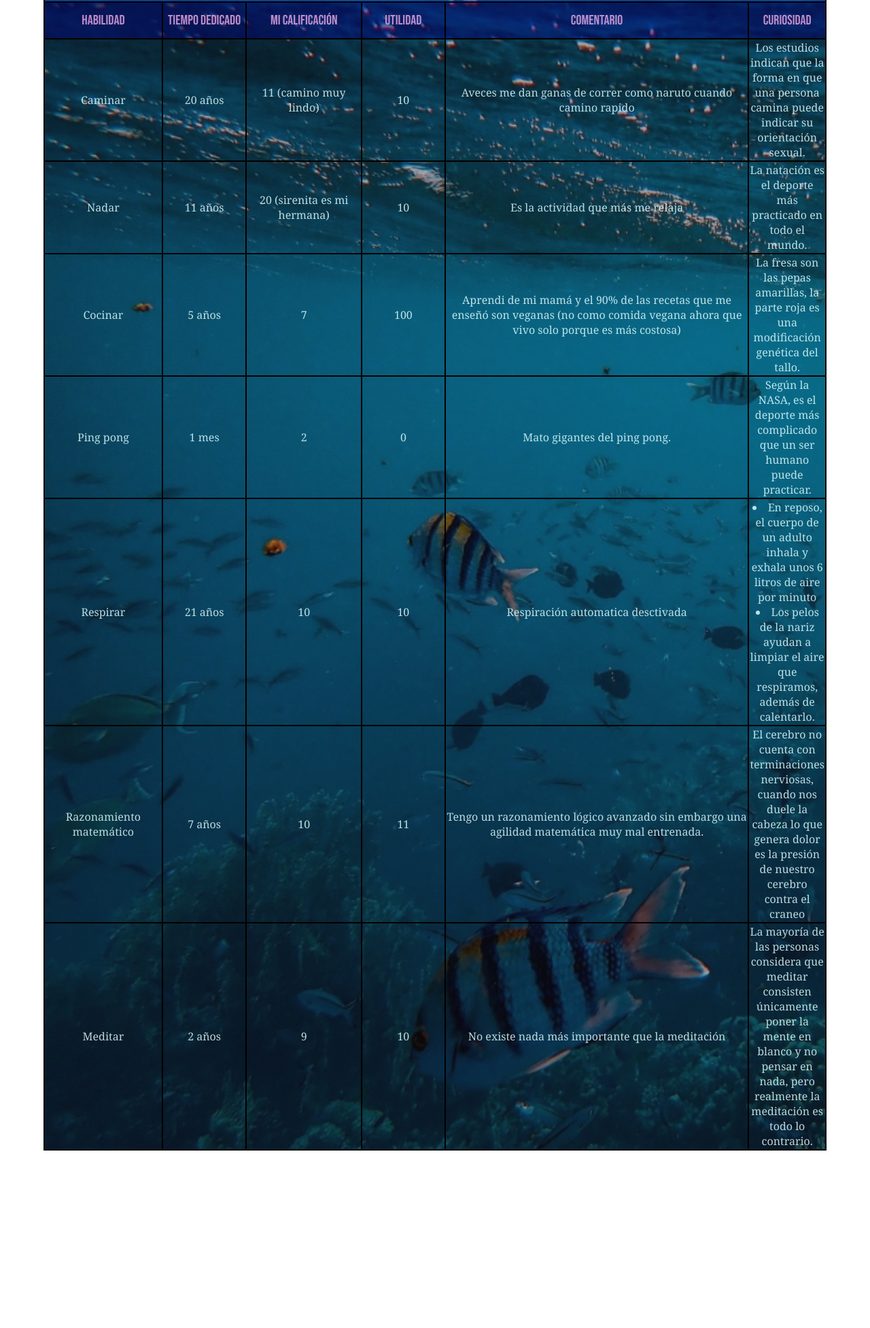
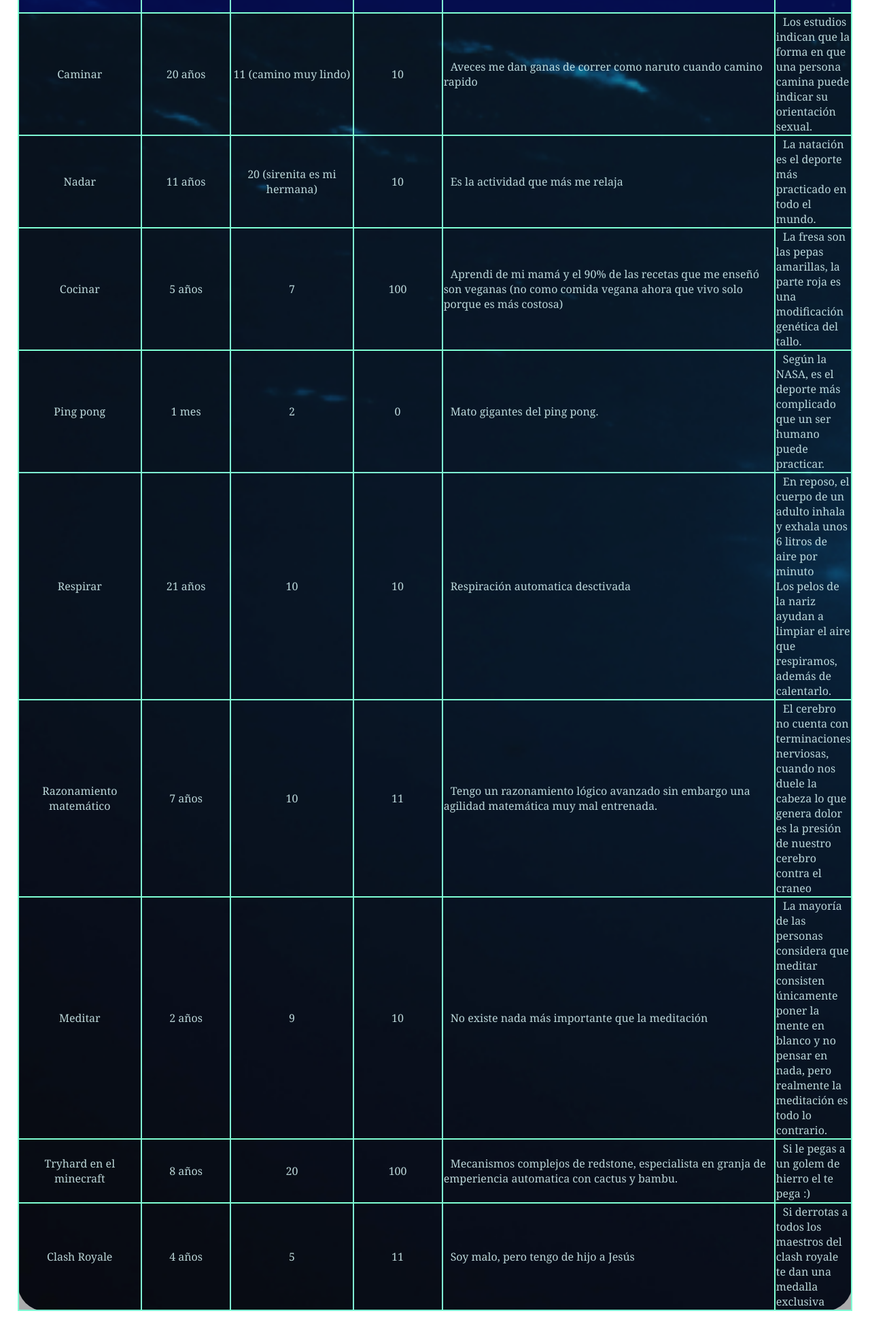
Before and after one commit to davidruc/Tabla-Skills, a plain HTML site: page index.html in a window 1280 px wide. Shown: the part 132-2085 px from the top of the page at 68% size. Before the commit the page ends 1888 px from the top, so only its background shows below. Drawn offline with Linux system fonts and the light colour scheme.

```diff
--- a/index.html
+++ b/index.html
@@ -7,7 +7,7 @@
     <title>Document</title>
     <link rel="stylesheet" href="style.css" >
 </head>
-<body style="margin: 5%" style="background: #fff">
+<body style="margin: 2%" style="background: #fff">
 <table sumary="Table-Skills" style="width:100%">
 
 
@@ -27,8 +27,8 @@
         <td>20 años</td>
         <td>11 (camino muy lindo)</td>
         <td>10</td>
-        <td>Aveces me dan ganas de correr como naruto cuando camino rapido</td>
-        <td>Los estudios indican que la forma en que una persona camina puede indicar su orientación sexual.</td>
+        <td class="l1"> Aveces me dan ganas de correr como naruto cuando camino rapido</td>
+        <td class="l1"> Los estudios indican que la forma en que una persona camina puede indicar su orientación sexual.</td>
     </tr>
 
     <tr>
@@ -36,48 +36,64 @@
         <td>11 años</td>
         <td>20 (sirenita es mi hermana)</td>
         <td>10</td>
-        <td>Es la actividad que más me relaja</td>
-        <td>La natación es el deporte más practicado en todo el mundo.</td>
+        <td class="l1">Es la actividad que más me relaja</td>
+        <td class="l1">La natación es el deporte más practicado en todo el mundo.</td>
     </tr>
     <tr>
         <td class="habilidad1">Cocinar</td>
         <td>5 años</td>
         <td>7</td>
         <td>100</td>
-        <td>Aprendi de mi mamá y el 90% de las recetas que me enseñó son veganas (no como comida vegana ahora que vivo solo porque es más costosa)</td>
-        <td>La fresa son las pepas amarillas, la parte roja es una modificación genética del tallo.</td>
+        <td class="l1">Aprendi de mi mamá y el 90% de las recetas que me enseñó son veganas (no como comida vegana ahora que vivo solo porque es más costosa)</td>
+        <td class="l1">La fresa son las pepas amarillas, la parte roja es una modificación genética del tallo.</td>
     </tr>
     <tr>
         <td class="habilidad1">Ping pong</td>
         <td>1 mes</td>
         <td>2</td>
         <td>0</td>
-        <td>Mato gigantes del ping pong.</td>
-        <td>Según la NASA, es el deporte más complicado que un ser humano puede practicar. </td>
+        <td class="l1">Mato gigantes del ping pong.</td>
+        <td class="l1">Según la NASA, es el deporte más complicado que un ser humano puede practicar. </td>
     </tr>
     <tr>
         <td class="habilidad1">Respirar</td>
         <td>21 años</td>
         <td>10</td>
         <td>10</td>
-        <td>Respiración automatica desctivada</td>
-        <td> <li>En reposo, el cuerpo de un adulto inhala y exhala unos 6 litros de aire por minuto </li><li> Los pelos de la nariz ayudan a limpiar el aire que respiramos, además de calentarlo.</li></td>
+        <td class="l1">Respiración automatica desctivada</td>
+        <td class="l1"> En reposo, el cuerpo de un adulto inhala y exhala unos 6 litros de aire por minuto <br>Los pelos de la nariz ayudan a limpiar el aire que respiramos, además de calentarlo.</td>
     </tr>
     <tr>
         <td class="habilidad1">Razonamiento <br> matemático</td>
         <td>7 años</td>
         <td>10</td>
         <td>11</td>
-        <td>Tengo un razonamiento lógico avanzado sin embargo una agilidad matemática muy mal entrenada.</td>
-        <td>El cerebro no cuenta con terminaciones nerviosas, cuando nos duele la cabeza lo que genera dolor es la presión de nuestro cerebro contra el craneo</td>
+        <td class="l1">Tengo un razonamiento lógico avanzado sin embargo una agilidad matemática muy mal entrenada.</td>
+        <td class="l1">El cerebro no cuenta con terminaciones nerviosas, cuando nos duele la cabeza lo que genera dolor es la presión de nuestro cerebro contra el craneo</td>
     </tr>
     <tr>
         <td class="habilidad1">Meditar</td>
         <td>2 años</td>
         <td>9</td>
         <td>10</td>
-        <td>No existe nada más importante que la meditación</td>
-        <td>La mayoría de las personas considera que meditar consisten únicamente poner la mente en blanco y no pensar en nada, pero realmente la meditación es todo lo contrario.</td>
+        <td class="l1">No existe nada más importante que la meditación</td>
+        <td class="l1">La mayoría de las personas considera que meditar consisten únicamente poner la mente en blanco y no pensar en nada, pero realmente la meditación es todo lo contrario.</td>
+    </tr>
+    <tr>
+        <td class="habilidad1">Tryhard en el minecraft</td>
+        <td>8 años</td>
+        <td>20</td>
+        <td>100</td>
+        <td class="l1">Mecanismos complejos de redstone, especialista en granja de emperiencia automatica con cactus y bambu. </td>
+        <td class="l1">Si le pegas a un golem de hierro el te pega :)</td>
+    </tr>
+    <tr>
+        <td class="habilidad1">Clash Royale</td>
+        <td>4 años</td>
+        <td>5</td>
+        <td>11</td>
+        <td class="l1">Soy malo, pero tengo de hijo a Jesús</td>
+        <td class="l1">Si derrotas a todos los maestros del clash royale te dan una medalla exclusiva</td>
     </tr>
 
 </table>
--- a/style.css
+++ b/style.css
@@ -1,33 +1,38 @@
+/* Documentación: */
+
+
+
 @font-face {
     font-family: "title";
     src: url(./fuentes/BebasNeue-Regular.ttf);
 }
 
 .BarraSup{
+
     font-family: "title";
     height: 70px;
     background-color: rgba(18, 68, 161, 0.744);
     color: rgb(37, 26, 26);
     /* las propiedades de colores permiten modificar los colores de textos, bordes, fondos para permitir una mejor personalización del proyecto. */
-
 }
 
 
 table{
     font-family:Cambria, Cochin, Georgia, Times, 'Times New Roman', serif;
     /* hay fuentes predeterminadas en el editor de código, por lo que no es necesario estar subiendolas el 100% de las veces */
-    background-image: url(./img/fondo3.jpg);
+    background-image: url(./img/fondo1.jpg);
     background-size: cover;
     z-index: -10;
+    border-radius: 40px;
 
     /* background-repeat: no-repeat; */
-
 
 }
 
 tr{
     background-color: rgba(23, 25, 28, 0.363) ;
     color: rgba(224, 255, 255, 0.827);
+
 }
 .contenido{
     background-color: rgb(230, 173, 173);
@@ -38,20 +43,22 @@
     font-family: "title";
     font-size: 20px;
     font-weight: 300;
-    color:rgba(221, 160, 221, 0.856);
+    color:aquamarine;
 }
 .BarraSup th{
-    border: 2px black solid;
+
+    border: 2px aquamarine solid;
+
     text-align: center;
     font-size: 40px;
     line-height:20px;
     font-weight:400;
-    color:plum;
+    color:aquamarine;
     /* Las propiedades de fuentes contienen el estilo de la letra (font-family), el tamaño de la letra (font-size), su grosor con (font-weight) */
 }
 
 table, th, td{
-    border: 2px solid black;
+    border: 2px solid aquamarine;
     border-collapse: collapse;
     text-align:center;
 }
@@ -81,5 +88,10 @@
 }
 
 .habilidad1{
-    height: 50px;
+    height: 90px;
 }
+
+.l1{
+    text-align: start;
+    text-indent: 10px;
+}
```
Also changed, not shown: img/fondo2.jpg (added).
